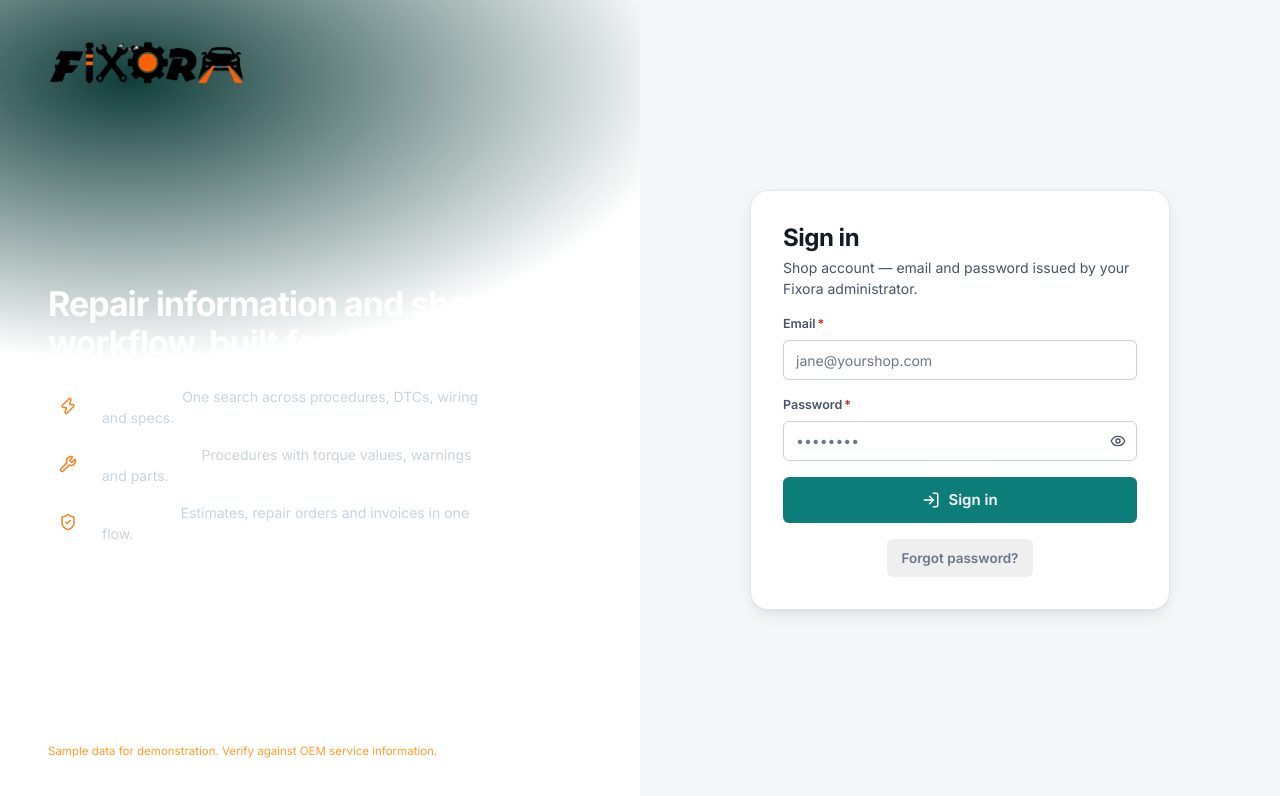
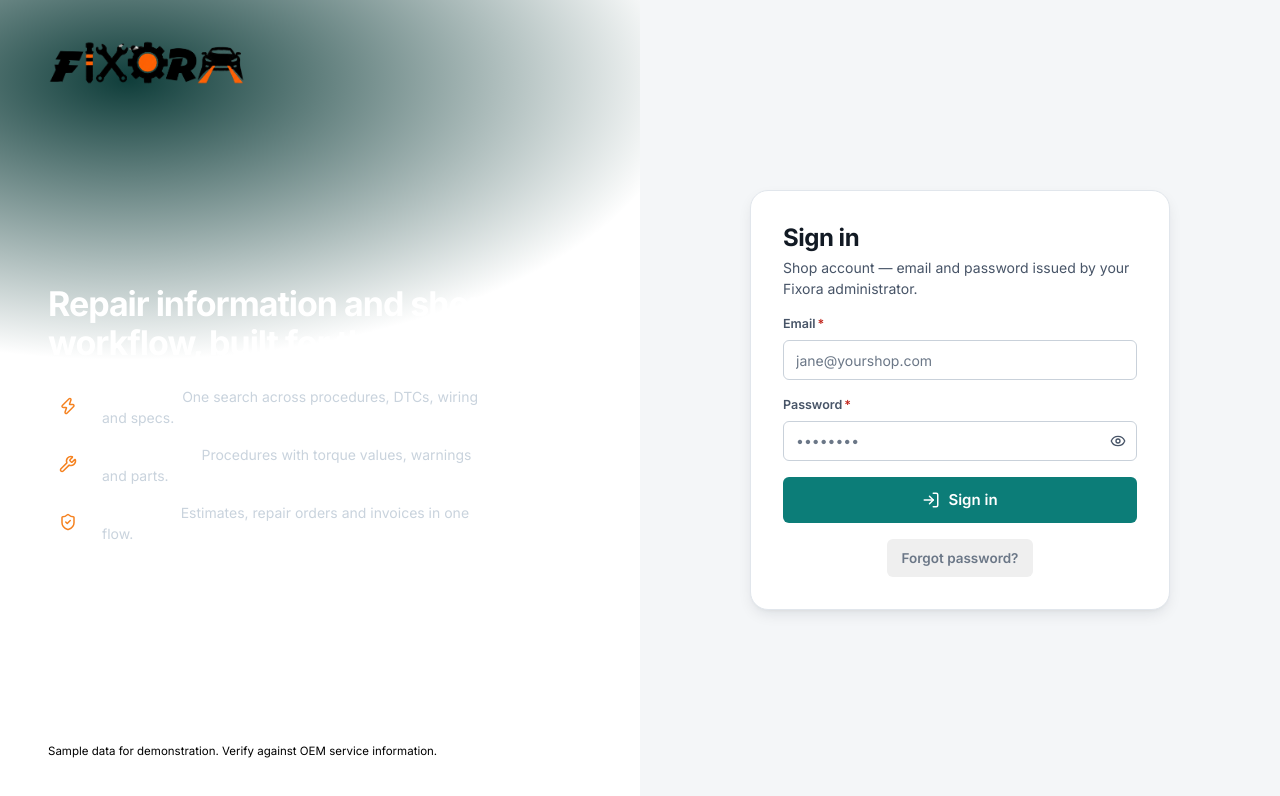
Before and after one commit to jobaid/torquedesk, a React (Vite) app: page /portal/admin/security in a window 1280 px wide. Shown: the top 796 px of the page. Built offline with nearby package versions, Linux system fonts and the light colour scheme.

Commit message:
Change paragraph text color from orange to black

```diff
--- a/src/pages/Login.jsx
+++ b/src/pages/Login.jsx
@@ -154,7 +154,7 @@
             <li><span className="icon-tile"><ShieldCheck size={18} /></span><div><strong>Write it up.</strong> Estimates, repair orders and invoices in one flow.</div></li>
           </ul>
         </div>
-        <p className="xs" style={{ color: '#fe9e26' }}>Sample data for demonstration. Verify against OEM service information.</p>
+        <p className="xs" style={{ color: '#000000' }}>Sample data for demonstration. Verify against OEM service information.</p>
       </div>
 
       <div className="login-main">
```
